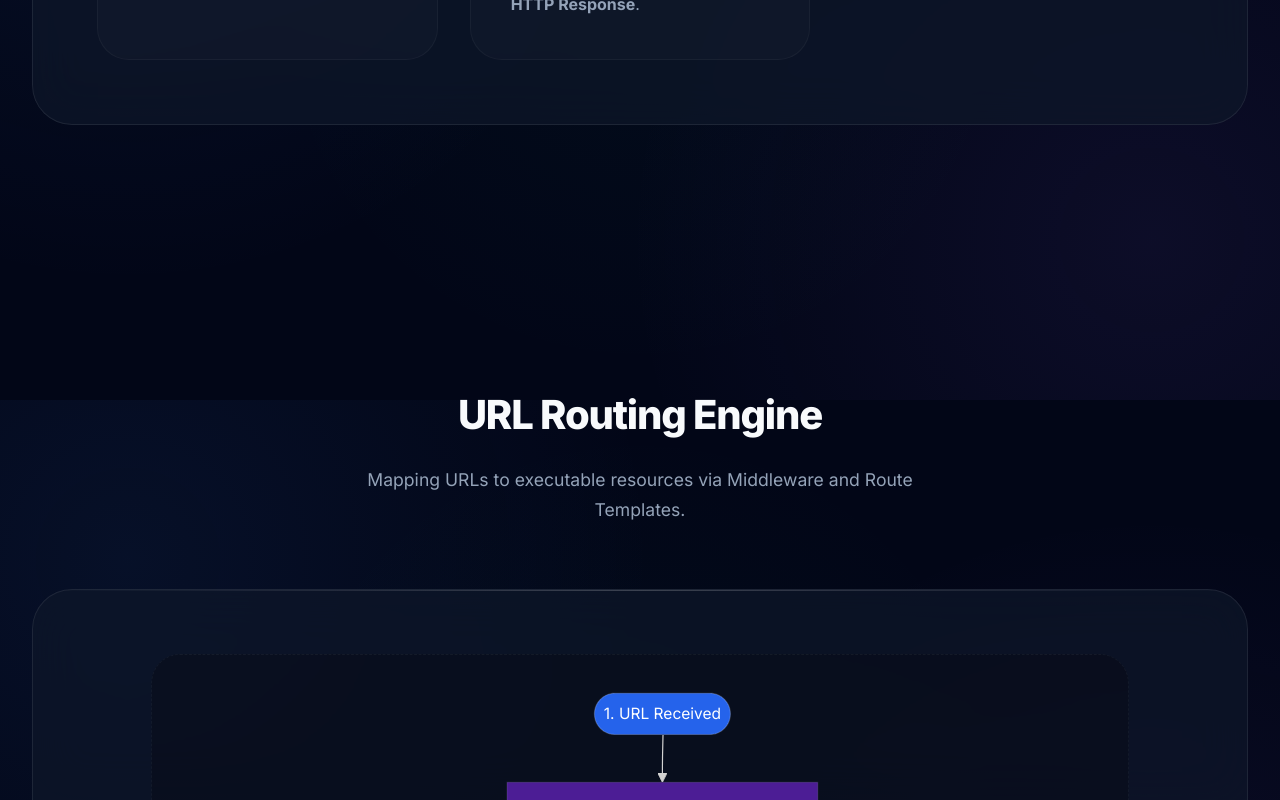
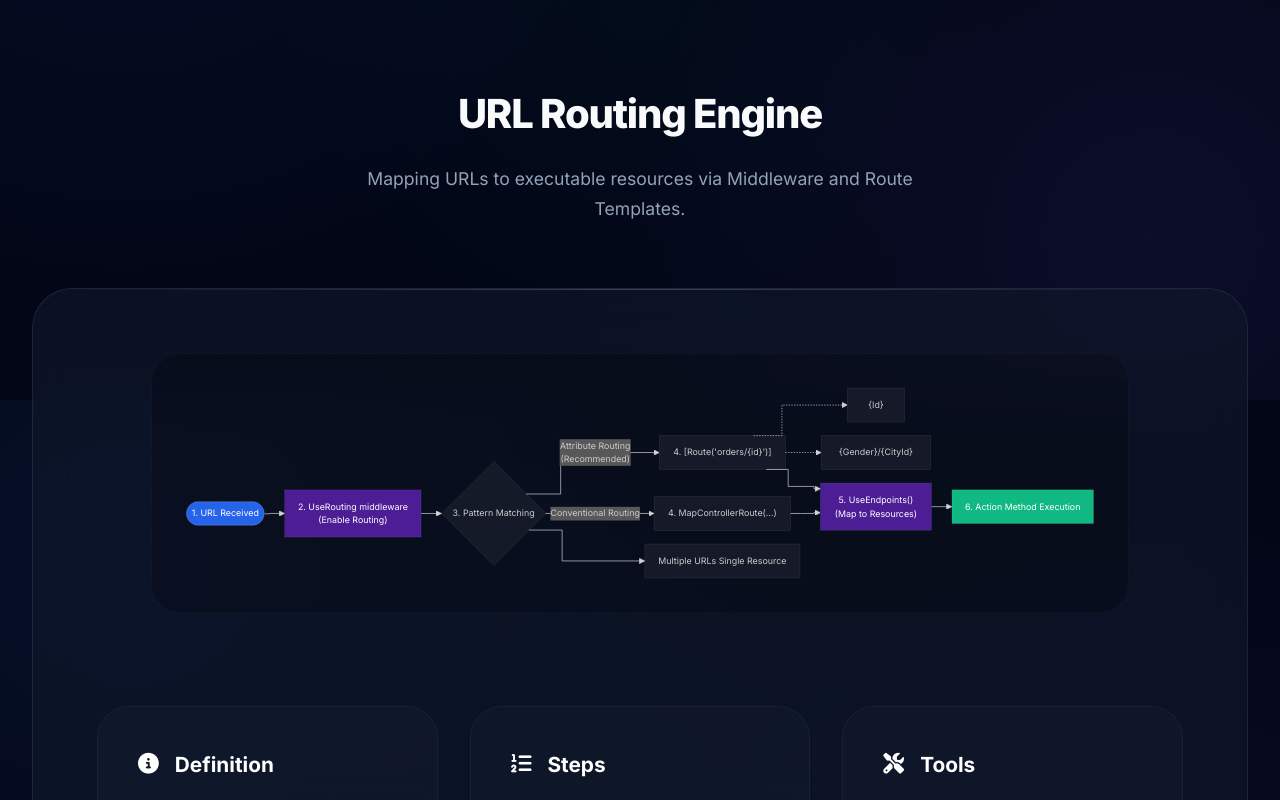
Before and after one commit to ngoxuanhanhnhi/chapter5, a Next.js app: page / in a window 1280 px wide. Shown: the part 2000-2800 px from the top of the page. Built offline with nearby package versions, Linux system fonts and the light colour scheme.

Commit message:
style: Refactor all Mermaid diagrams to horizontal LR layout with stacked components for better readability

```diff
--- a/app/page.tsx
+++ b/app/page.tsx
@@ -34,27 +34,23 @@ export default function Home() {
                     <div className="card">
                         <div className="mermaid-container">
                             <Mermaid chart={`
-                                %%{init: {'flowchart': {'curve': 'basis', 'nodeSpacing': 70, 'rankSpacing': 80}}}%%
-                                flowchart TD
-                                %% Nodes
-                                Globe(["HTTP Request"])
-                                Step1["Step 1: UseRouting()"]
-                                Routing["Routing Match<br/>(Controller & Action)"]
-                                Step2["Step 2: Model Binding"]
-                                Step3["Step 3: Model Validation"]
-                                Step4{"Step 4: Gatekeeper<br/>ModelState.IsValid?"}
-                                Step5["Step 5: Controller Action<br/>(Process Logic)"]
-                                Error["400 Bad Request<br/>(Invalid Data)"]
-                                Response(["HTTP Response"])
+                                %%{init: {'flowchart': {'curve': 'step', 'nodeSpacing': 20, 'rankSpacing': 30}}}%%
+flowchart LR
+    Globe(["HTTP Request"]) --> Step1["Step 1:<br/>UseRouting()"]
+    Step1 --> Routing["Routing Match<br/>(Controller Action)"]
 
-                                %% Flow
-                                Globe --> Step1 --> Routing --> Step2 --> Step3 --> Step4
-                                Step4 -- "False" --> Error
-                                Step4 -- "True" --> Step5
-                                Step5 --> Response
-                                Error --> Response
+    %% Xuống dòng bằng cách bẻ node (Zigzag)
+    Routing --> Step2["Step 2:<br/>Model Binding"]
 
-                                %% Detailed Styling
+    Step2 --> Step3["Step 3:<br/>Model Validation"]
+    Step3 --> Step4{"Step 4:<br/>Gatekeeper<br/>IsValid?"}
+
+    Step4 -- "True" --> Step5["Step 5:<br/>Action Execute"]
+    Step4 -- "False" --> Error["400 Bad<br/>Request"]
+
+    Step5 & Error --> Response(["HTTP Response"])
+
+    %% Styling đồng bộ
     style Globe fill:#0f172a,stroke:#38bdf8,color:#e5f6ff
     style Step1 fill:#eef2ff,stroke:#002366,color:#002366
     style Routing fill:#020617,stroke:#475569,color:#e2e8f0
@@ -107,23 +103,22 @@ export default function Home() {
                     <div className="card routing-card">
                         <div className="mermaid-container">
                             <Mermaid chart={`
-                                graph TD
-                                Start([1. URL Received]) --> Middleware["2. UseRouting middleware (Enable Routing)"]
+                                %%{init: {'flowchart': {'curve': 'step', 'nodeSpacing': 20, 'rankSpacing': 30}}}%%
+                                flowchart LR
+                                Start([1. URL Received]) --> Middleware["2. UseRouting middleware<br/>(Enable Routing)"]
                                 Middleware --> Matching{3. Pattern Matching}
 
-                                Matching -- "Attribute Routing (Recommended)" --> Attr["4. [Route('orders/{id}')]"]
+                                Matching -- "Attribute Routing<br/>(Recommended)" --> Attr["4. [Route('orders/{id}')]"]
                                 Matching -- "Conventional Routing" --> Conv["4. MapControllerRoute(...)"]
 
-                                subgraph Dynamic_Vars [Dynamic Parameters]
-                                D1["{Id}"]
-                                D2["{Gender}/{CityId}"]
-                                end
-
-                                Attr -.-> Dynamic_Vars
+                                %% Nhánh phụ mô tả Dynamic Configs
+                                Attr -.-> D1["{Id}"]
+                                Attr -.-> D2["{Gender}/{CityId}"]
 
                                 Matching --> Multi["Multiple URLs Single Resource"]
 
-                                Attr --> UseEndpoints["5. UseEndpoints() (Map to Resources)"]
+                                %% Gom lại nhánh chính
+                                Attr --> UseEndpoints["5. UseEndpoints()<br/>(Map to Resources)"]
                                 Conv --> UseEndpoints
 
                                 UseEndpoints --> Action["6. Action Method Execution"]
@@ -167,34 +162,27 @@ export default function Home() {
                     <div className="card binding-card">
                         <div className="mermaid-container">
                             <Mermaid chart={`
-                                %%{init: {'flowchart': {'curve': 'basis', 'nodeSpacing': 60, 'rankSpacing': 70}}}%%
-                                flowchart TD
+                                %%{init: {'flowchart': {'curve': 'step', 'nodeSpacing': 20, 'rankSpacing': 30}}}%%
+                                flowchart LR
                                 %% 1. Data Sources
                                 subgraph Sources["1. Data Sources"]
-                                Form["Form Data (POST)"]
-                                Route["Route Values"]
-                                Query["Query String"]
-                                Body["JSON / XML Body"]
-                                Header["Headers"]
+                                direction TB
+                                Form["Form (POST)"] ~~~ Route["Route Values"] ~~~ Query["Query String"] ~~~ Body["JSON Body"] ~~~ Header["Headers"]
                                 end
 
-                                Sources --> Decide["2. Choose Model Binder Type"]
+                                Sources --> Decide["2. Choose<br/>Binder Type"]
 
                                 %% 2. Primitive vs Complex
-                                Decide --> Primitive["3A. Primitive Model Binder<br/>(simple types, URI-based)"]
-                                Decide --> Complex["3B. Complex Model Binder<br/>(object graph, Body-based)"]
+                                Decide --> Primitive["3A. Primitive Binder<br/>(simple types)"]
+                                Decide --> Complex["3B. Complex Binder<br/>(object graph)"]
 
-                                Primitive --> Result["4. Bound Action Parameters<br/>(int, string, bool, Guid, DateTime, DTOs, ...)"]
+                                Primitive --> Result["4. Bound Parameters<br/>(int, string, DTOs...)"]
                                 Complex --> Result
 
                                 %% 3. Source Attributes
                                 subgraph Attributes["Source Attributes (Optional)"]
-                                SR["[FromRoute]"]
-                                SQ["[FromQuery]"]
-                                SB["[FromBody]"]
-                                SF["[FromForm]"]
-                                SH["[FromHeader]"]
-                                SS["[FromServices]"]
+                                direction TB
+                                SR["[FromRoute]"] ~~~ SQ["[FromQuery]"] ~~~ SB["[FromBody]"] ~~~ SF["[FromForm]"] ~~~ SH["[FromHeader]"] ~~~ SS["[FromServices]"]
                                 end
 
                                 Result -.-> Attributes
@@ -235,28 +223,26 @@ export default function Home() {
                     <div className="card validation-card">
                         <div className="mermaid-container">
                             <Mermaid chart={`
-                                graph TD
+                                %%{init: {'flowchart': {'curve': 'step', 'nodeSpacing': 20, 'rankSpacing': 30}}}%%
+                                flowchart LR
                                 Model([Bound Model]) --> DataAnnot["Data Annotations Check"]
 
                                 subgraph Attributes [Built-in Constraints]
-                                R["[Required]"]
-                                S["[StringLength]"]
-                                RA["[Range]"]
-                                E["[Email/Url/Phone]"]
-                                RG["[RegularExpression]"]
+                                direction TB
+                                R["[Required]"] ~~~ S["[StringLength]"] ~~~ RA["[Range]"] ~~~ E["[Email/Url/Phone]"] ~~~ RG["[RegularExpression]"]
                                 end
 
                                 DataAnnot -.-> Attributes
 
-                                DataAnnot --> UpdateState["Update ModelState Dictionary"]
+                                DataAnnot --> UpdateState["Update ModelState<br/>Dictionary"]
                                 UpdateState --> Decision{ModelState.IsValid?}
 
-                                Decision -- "False" --> Error["400 Bad Request / Client Error"]
-                                Decision -- "True" --> Success["Proceed to Business Logic"]
+                                Decision -- "False" --> Error["400 Bad Request /<br/>Client Error"]
+                                Decision -- "True" --> Success["Proceed to<br/>Business Logic"]
 
                                 subgraph Compare [Server vs Client]
-                                SV["Server: Safe & Secure"]
-                                CL["Client: JS/jQuery (Fast UX)"]
+                                direction TB
+                                SV["Server: Safe & Secure"] ~~~ CL["Client: JS/jQuery<br/>(Fast UX)"]
                                 end
 
                                 Success --> SV
--- a/components/Mermaid.tsx
+++ b/components/Mermaid.tsx
@@ -46,14 +46,25 @@ export default function Mermaid({ chart }: { chart: string }) {
             if (ref.current && chart) {
                 try {
                     const { svg } = await mermaid.render(idRef.current, chart);
-                    // Force text to be visible and correctly centered
-                    const optimizedSvg = svg
-                        .replace(/height="[^"]*"/, "")
-                        .replace(/style="[^"]*"/, 'style="max-width: 100%; height: auto; display: block; margin: auto;"');
+                    // Parse SVG string to modify root node attributes safely
+                    const parser = new DOMParser();
+                    const doc = parser.parseFromString(svg, "image/svg+xml");
+                    const svgElement = doc.documentElement;
 
-                    setSvg(optimizedSvg);
-                } catch (error) {
+                    if (svgElement.tagName.toLowerCase() === 'svg') {
+                        svgElement.removeAttribute("height");
+                        svgElement.style.maxWidth = "100%";
+                        svgElement.style.height = "auto";
+                        svgElement.style.display = "block";
+                        svgElement.style.margin = "auto";
+                        setSvg(svgElement.outerHTML);
+                    } else {
+                        // fallback
+                        setSvg(svg);
+                    }
+                } catch (error: any) {
                     console.error("Mermaid Render Error:", error);
+                    setSvg(`<div style="color:red; background: white; padding: 10px; border-radius: 8px;">Mermaid Error: ${error.message || error}</div>`);
                 }
             }
         };
```
Lines whose indentation alone changed are shown as unchanged.
